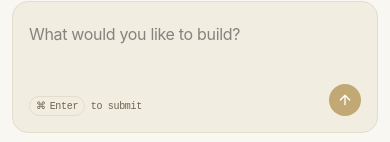
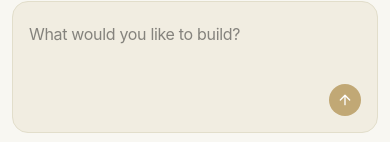
Before and after one commit to Hamza-69/vamo, a Next.js app: page / in a window 390 px wide. Shown: the part 699-841 px from the top of the page. Built offline with nearby package versions, Linux system fonts and the light colour scheme.

Commit message:
feat: Add responsive design support to MessageForm component with useMediaQuery hook

```diff
--- a/modules/projects/components/message-form.tsx
+++ b/modules/projects/components/message-form.tsx
@@ -7,6 +7,7 @@ import { useState } from "react"
 import { cn } from "@/lib/utils"
 import { Button } from "@/components/ui/button"
 import {Form, FormField} from "@/components/ui/form"
+import { useMediaQuery } from "@/hooks/use-media-query"
 
 interface Props {
   projectId: string
@@ -23,6 +24,8 @@ export const MessageForm = ({projectId}: Props) => {
       value: "",
     }
   })
+
+  const isDesktop = useMediaQuery("(min-width: 1280px)")
 
   const [isFocused, setIsFocused] = useState(false)
 
@@ -63,16 +66,16 @@ export const MessageForm = ({projectId}: Props) => {
         )}
         />
         <div className="flex gap-xp2 items-end justify-between pt-2">
-          <div className="text-[10px] text-muted-foreground font-mono">
+          {isDesktop && <div className="text-[10px] text-muted-foreground font-mono">
             <kbd className="ml-auto  pointer-events-none inline-flex h-5 select-none items-center gap-1 rounded border bg-muted px-1.5 font-mono text-[10px] font-medium text-muted-foreground">
               <span>&#x2318;</span>Enter
             </kbd>
             &nbsp;to submit
-          </div>
+          </div>}
           <Button
           disabled={isDisabled}
           className={cn(
-            "size-8 rounded-full",
+            "size-8 rounded-full ml-auto",
             isDisabled && "bg-muted-foreground border"
           )}
           >
```
